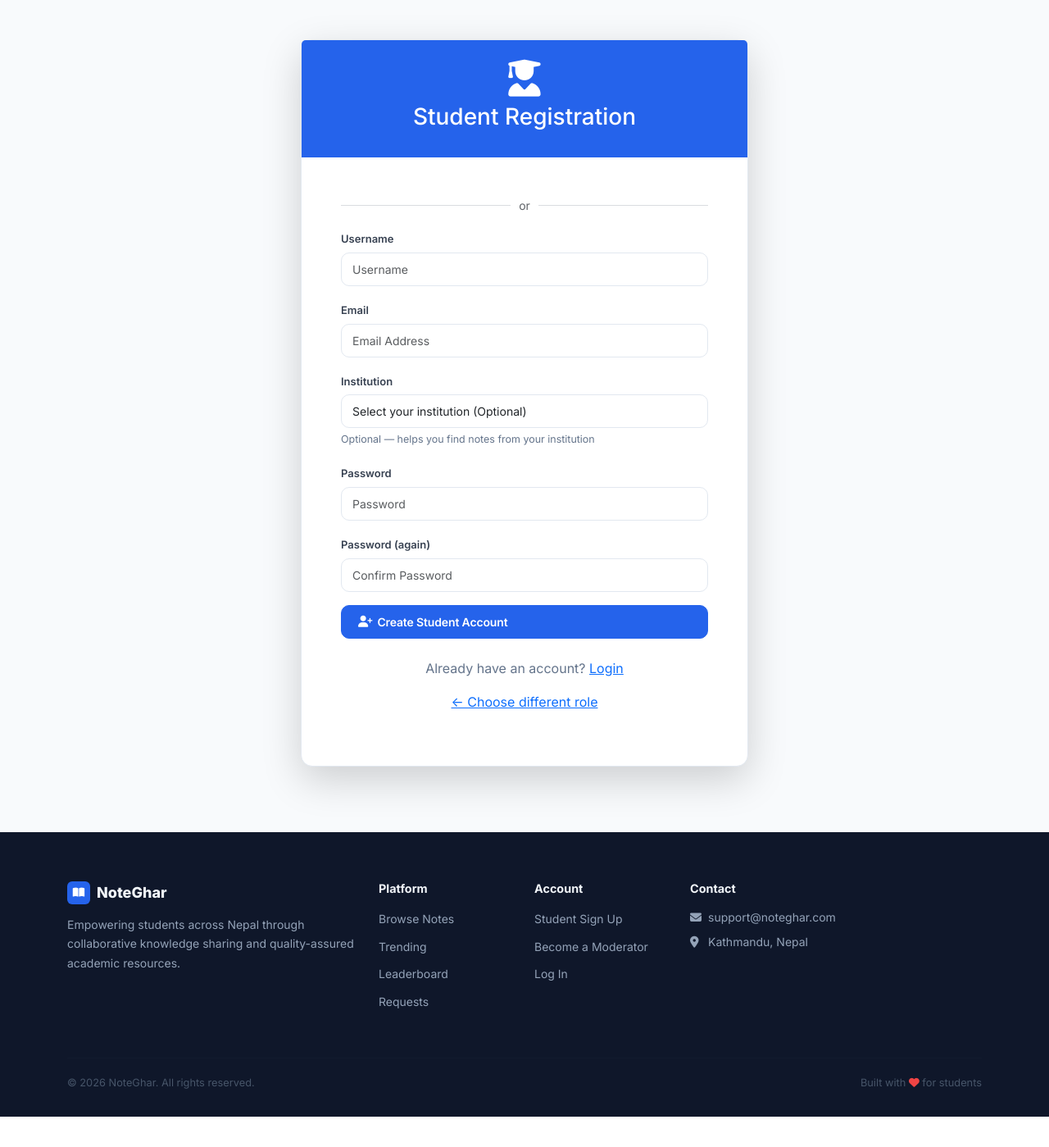
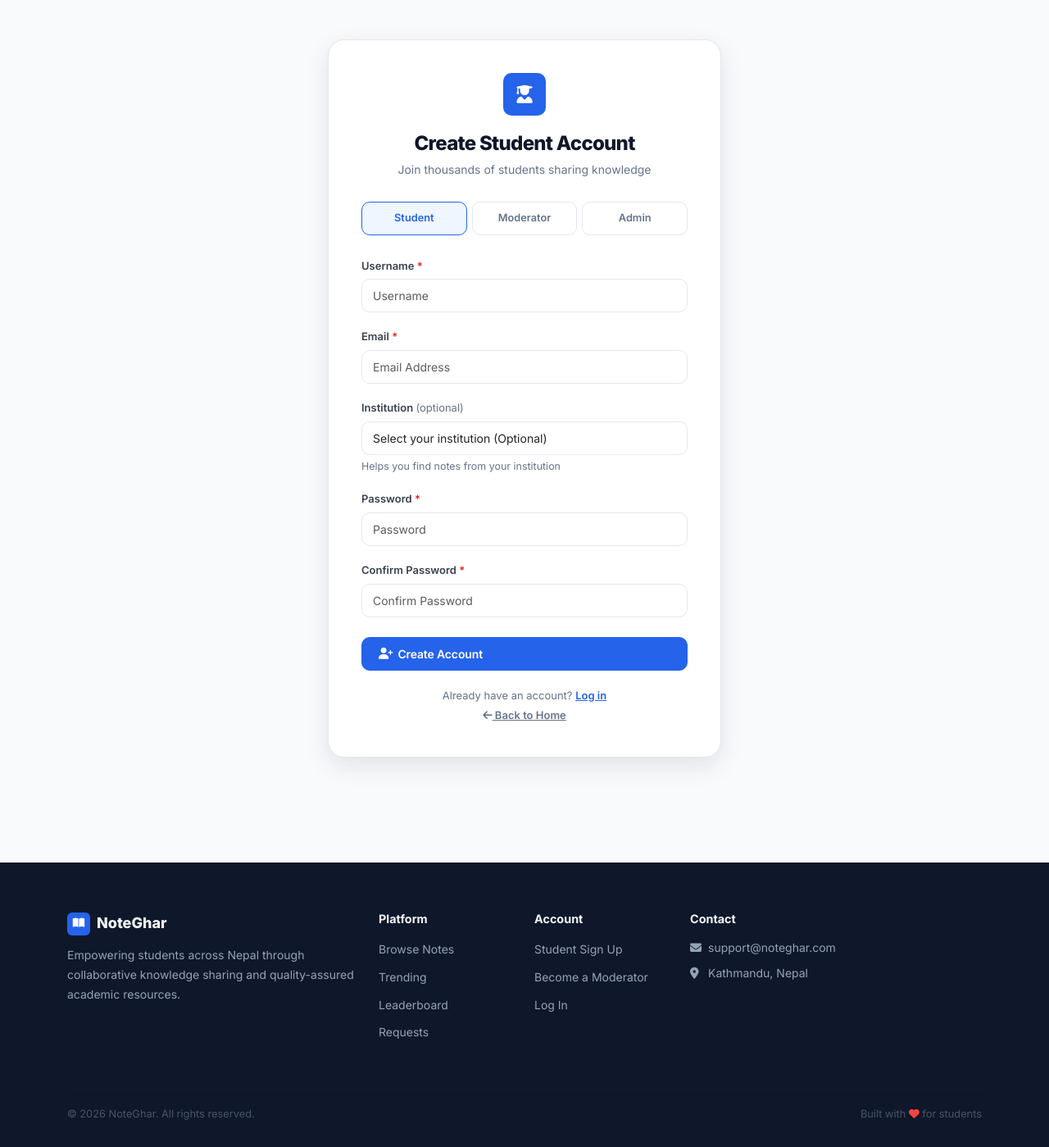
Before and after one commit to w4ib4/Noteghar, a Django app: page /accounts/signup/student/ in a window 1280 px wide. Shown: the part 64-1463 px from the top of the page at 82% size. Before the commit the page ends 1426 px from the top, so only its background shows below. Run offline with Django 5.2, Linux system fonts and the light colour scheme; data that the repository does not hold is empty; some libraries are stand-ins or nearby versions.

Commit message:
Fix signup_student template - correct design with guards

```diff
--- a/core/templates/accounts/signup_student.html
+++ b/core/templates/accounts/signup_student.html
@@ -1,261 +1,172 @@
 {% extends 'base.html' %}
 {% load socialaccount %}
+{% block title %}Student Sign Up — NoteGhar{% endblock %}
 
-{% block title %}Student Registration{% endblock %}
+{% block extra_css %}
+<style>
+.auth-wrap{min-height:calc(100vh - 64px - 200px);display:flex;align-items:flex-start;padding:48px 0;}
+.auth-card{background:var(--surface);border:1px solid var(--border);border-radius:var(--radius-xl);padding:40px;box-shadow:var(--shadow-lg);max-width:480px;width:100%;margin:0 auto;}
+.auth-logo{width:52px;height:52px;border-radius:var(--radius-md);display:flex;align-items:center;justify-content:center;color:#fff;font-size:1.375rem;margin:0 auto 20px;}
+.auth-title{font-size:1.5rem;font-weight:800;color:var(--dark);letter-spacing:-0.03em;text-align:center;margin-bottom:6px;}
+.auth-sub{font-size:.875rem;color:var(--text-muted);text-align:center;margin-bottom:28px;}
+.role-tabs{display:flex;gap:6px;margin-bottom:24px;}
+.role-tab{flex:1;text-align:center;padding:9px 6px;border-radius:var(--radius-md);border:1.5px solid var(--border);font-size:.8rem;font-weight:600;color:var(--text-muted);text-decoration:none;transition:all .15s;}
+.role-tab:hover,.role-tab.active{border-color:var(--primary);color:var(--primary);background:var(--primary-light);}
+.btn-google{background:var(--surface);border:1.5px solid var(--border);color:var(--dark);font-weight:600;font-size:.875rem;display:flex;align-items:center;justify-content:center;gap:10px;padding:11px;border-radius:var(--radius-md);transition:all .18s;width:100%;text-decoration:none;}
+.btn-google:hover{border-color:var(--border-hover);box-shadow:var(--shadow-sm);color:var(--dark);}
+.divider{display:flex;align-items:center;gap:12px;margin:20px 0;}
+.divider::before,.divider::after{content:"";flex:1;height:1px;background:var(--border);}
+.divider span{font-size:.75rem;color:var(--text-muted);font-weight:500;}
+.auth-footer{text-align:center;font-size:.8125rem;color:var(--text-muted);margin-top:20px;}
+.auth-footer a{color:var(--primary);font-weight:600;}
+.field-err{background:#FEF2F2;border:1px solid #FCA5A5;border-radius:8px;padding:7px 12px;color:#991B1B;font-size:.8rem;margin-top:5px;}
+.pw-rule{display:flex;align-items:center;gap:5px;font-size:.78rem;padding:1px 0;}
+.pw-rule.ok{color:#059669;}.pw-rule.fail{color:#DC2626;}
+.pw-match-ok{font-size:.78rem;color:#059669;}.pw-match-fail{font-size:.78rem;color:#DC2626;}
+</style>
+{% endblock %}
 
 {% block content %}
-<div class="container my-5">
-    <div class="row justify-content-center">
-        <div class="col-md-6">
-            <div class="card shadow-lg">
-                <div class="card-header bg-primary text-white text-center py-4">
-                    <i class="fas fa-user-graduate fa-3x mb-2"></i>
-                    <h3>Student Registration</h3>
+<div class="auth-wrap">
+  <div class="container">
+    <div class="auth-card">
+      <div class="auth-logo" style="background:var(--primary);"><i class="fas fa-user-graduate"></i></div>
+      <h1 class="auth-title">Create Student Account</h1>
+      <p class="auth-sub">Join thousands of students sharing knowledge</p>
+
+      <div class="role-tabs">
+        <a href="{% url 'accounts:signup_student' %}" class="role-tab active">Student</a>
+        <a href="{% url 'accounts:signup_moderator' %}" class="role-tab">Moderator</a>
+        <a href="{% url 'accounts:signup_admin' %}" class="role-tab">Admin</a>
       </div>
-                <div class="card-body p-5">
-{% load socialaccount %}
+
       {% get_providers as socialaccount_providers %}
       {% for provider in socialaccount_providers %}{% if provider.id == "google" %}
-                    <!-- Google OAuth Button -->
-{% load socialaccount %}
-                    {% get_providers as socialaccount_providers %}
-                    {% for provider in socialaccount_providers %}{% if provider.id == "google" %}
-                    <a href="{% provider_login_url 'google' %}?next={% url 'core:home' %}"
-                       class="btn btn-google w-100 mb-4">
-                        <svg width="18" height="18" style="margin-right: 12px;" viewBox="0 0 24 24">
-                            <path fill="#4285F4" d="M22.56 12.25c0-.78-.07-1.53-.2-2.25H12v4.26h5.92c-.26 1.37-1.04 2.53-2.21 3.31v2.77h3.57c2.08-1.92 3.28-4.74 3.28-8.09z"/>
-                            <path fill="#34A853" d="M12 23c2.97 0 5.46-.98 7.28-2.66l-3.57-2.77c-.98.66-2.23 1.06-3.71 1.06-2.86 0-5.29-1.93-6.16-4.53H2.18v2.84C3.99 20.53 7.7 23 12 23z"/>
-                            <path fill="#FBBC05" d="M5.84 14.09c-.22-.66-.35-1.36-.35-2.09s.13-1.43.35-2.09V7.07H2.18C1.43 8.55 1 10.22 1 12s.43 3.45 1.18 4.93l2.85-2.22.81-.62z"/>
-                            <path fill="#EA4335" d="M12 5.38c1.62 0 3.06.56 4.21 1.64l3.15-3.15C17.45 2.09 14.97 1 12 1 7.7 1 3.99 3.47 2.18 7.07l3.66 2.84c.87-2.6 3.3-4.53 6.16-4.53z"/>
-                        </svg>
+      <a href="{% provider_login_url 'google' %}?next={% url 'core:home' %}" class="btn-google">
+        <svg width="18" height="18" viewBox="0 0 24 24"><path fill="#4285F4" d="M22.56 12.25c0-.78-.07-1.53-.2-2.25H12v4.26h5.92c-.26 1.37-1.04 2.53-2.21 3.31v2.77h3.57c2.08-1.92 3.28-4.74 3.28-8.09z"/><path fill="#34A853" d="M12 23c2.97 0 5.46-.98 7.28-2.66l-3.57-2.77c-.98.66-2.23 1.06-3.71 1.06-2.86 0-5.29-1.93-6.16-4.53H2.18v2.84C3.99 20.53 7.7 23 12 23z"/><path fill="#FBBC05" d="M5.84 14.09c-.22-.66-.35-1.36-.35-2.09s.13-1.43.35-2.09V7.07H2.18C1.43 8.55 1 10.22 1 12s.43 3.45 1.18 4.93l2.85-2.22.81-.62z"/><path fill="#EA4335" d="M12 5.38c1.62 0 3.06.56 4.21 1.64l3.15-3.15C17.45 2.09 14.97 1 12 1 7.7 1 3.99 3.47 2.18 7.07l3.66 2.84c.87-2.6 3.3-4.53 6.16-4.53z"/></svg>
         Continue with Google
       </a>
-                    {% endif %}{% endfor %}
+      <div class="divider"><span>or sign up with email</span></div>
       {% endif %}{% endfor %}
 
-                    <div class="text-center mb-3">
-                        <div class="divider"><span>or</span></div>
-                    </div>
-
-                    <form method="post" id="studentSignupForm" novalidate>
+      <form method="post" id="signupForm" novalidate>
         {% csrf_token %}
-
         {% if form.non_field_errors %}
-                            <div class="alert alert-danger">
-                                <i class="fas fa-exclamation-circle me-1"></i>
-                                {{ form.non_field_errors }}
+        <div class="alert alert-danger d-flex gap-2 mb-3">
+          <i class="fas fa-exclamation-circle mt-1"></i><div>{{ form.non_field_errors }}</div>
         </div>
         {% endif %}
 
-                        <!-- Username -->
         <div class="mb-3">
-                            <label class="form-label fw-semibold">{{ form.username.label }}</label>
+          <label class="form-label">Username <span style="color:var(--danger);">*</span></label>
           {{ form.username }}
-                            {% if form.username.errors %}
-                                <div class="field-error-box mt-1">
-                                    <i class="fas fa-exclamation-circle me-1"></i>
-                                    {% for error in form.username.errors %}{{ error }}{% endfor %}
+          {% if form.username.errors %}<div class="field-err"><i class="fas fa-exclamation-circle me-1"></i>{% for e in form.username.errors %}{{ e }}{% endfor %}</div>{% endif %}
+        </div>
+        <div class="mb-3">
+          <label class="form-label">Email <span style="color:var(--danger);">*</span></label>
+          {{ form.email }}
+          {% if form.email.errors %}<div class="field-err"><i class="fas fa-exclamation-circle me-1"></i>{% for e in form.email.errors %}{{ e }}{% endfor %}</div>{% endif %}
+        </div>
+        <div class="mb-3">
+          <label class="form-label">Institution <span style="color:var(--text-muted);font-weight:400;">(optional)</span></label>
+          {{ form.institution }}
+          <div class="form-text">Helps you find notes from your institution</div>
+          {% if form.institution.errors %}<div class="field-err">{% for e in form.institution.errors %}{{ e }}{% endfor %}</div>{% endif %}
+        </div>
+        <div class="mb-3">
+          <label class="form-label">Password <span style="color:var(--danger);">*</span></label>
+          {{ form.password1 }}
+          <div id="pw1-fb" class="mt-1"></div>
+          {% if form.password1.errors %}<div class="field-err">{% for e in form.password1.errors %}{{ e }}{% endfor %}</div>{% endif %}
+        </div>
+        <div class="mb-4">
+          <label class="form-label">Confirm Password <span style="color:var(--danger);">*</span></label>
+          {{ form.password2 }}
+          <div id="pw2-fb" class="mt-1"></div>
+          {% if form.password2.errors %}<div class="field-err">{% for e in form.password2.errors %}{{ e }}{% endfor %}</div>{% endif %}
+        </div>
+
+        {{ form.captcha }}
+        {% if form.captcha.errors %}
+        <div class="alert alert-danger d-flex gap-2 mb-3" style="font-size:.8rem;">
+          <i class="fas fa-robot mt-1 flex-shrink-0"></i>
+          <span>reCAPTCHA verification failed. Please try again.</span>
         </div>
         {% endif %}
-                        </div>
 
-                        <!-- Email -->
-                        <div class="mb-3">
-                            <label class="form-label fw-semibold">{{ form.email.label }}</label>
-                            {{ form.email }}
-                            <!-- Email typo warning injected here by global validator in base.html -->
-                            {% if form.email.errors %}
-                                <div class="field-error-box mt-1">
-                                    <i class="fas fa-exclamation-circle me-1"></i>
-                                    {% for error in form.email.errors %}{{ error }}{% endfor %}
-                                </div>
-                            {% endif %}
-                        </div>
-
-                        <!-- Institution -->
-                        <div class="mb-3">
-                            <label class="form-label fw-semibold">{{ form.institution.label }}</label>
-                            {{ form.institution }}
-                            <small class="form-text text-muted">Optional — helps you find notes from your institution</small>
-                            {% if form.institution.errors %}
-                                <div class="field-error-box mt-1">
-                                    <i class="fas fa-exclamation-circle me-1"></i>
-                                    {% for error in form.institution.errors %}{{ error }}{% endfor %}
-                                </div>
-                            {% endif %}
-                        </div>
-
-                        <!-- Password 1 -->
-                        <div class="mb-3">
-                            <label class="form-label fw-semibold">{{ form.password1.label }}</label>
-                            {{ form.password1 }}
-                            <!-- Real-time rules injected below by JS -->
-                            <div id="pw1-feedback" class="mt-1"></div>
-                            {% if form.password1.errors %}
-                                <div class="field-error-box mt-1">
-                                    <i class="fas fa-exclamation-circle me-1"></i>
-                                    {% for error in form.password1.errors %}{{ error }}{% endfor %}
-                                </div>
-                            {% endif %}
-                        </div>
-
-                        <!-- Password 2 -->
-                        <div class="mb-3">
-                            <label class="form-label fw-semibold">{{ form.password2.label }}</label>
-                            {{ form.password2 }}
-                            <div id="pw2-feedback" class="mt-1"></div>
-                            {% if form.password2.errors %}
-                                <div class="field-error-box mt-1">
-                                    <i class="fas fa-exclamation-circle me-1"></i>
-                                    {% for error in form.password2.errors %}{{ error }}{% endfor %}
-                                </div>
-                            {% endif %}
-                        </div>
-
-                        <button type="submit" class="btn btn-primary w-100">
-                            <i class="fas fa-user-plus"></i> Create Student Account
-                        </button>
+        <button type="submit" class="btn btn-primary w-100"><i class="fas fa-user-plus"></i> Create Account</button>
       </form>
 
-                    <div class="text-center mt-4">
-                        <p class="text-muted">
-                            Already have an account?
-                            <a href="{% url 'accounts:student_login' %}">Login</a>
-                        </p>
-                        <p class="text-muted">
-                            <a href="{% url 'accounts:signup_moderator' %}">← Choose different role</a>
-                        </p>
+      <div class="auth-footer">
+        <p class="mb-1">Already have an account? <a href="{% url 'accounts:student_login' %}">Log in</a></p>
+        <p class="mb-0"><a href="{% url 'core:home' %}" style="color:var(--text-muted);"><i class="fas fa-arrow-left"></i> Back to Home</a></p>
       </div>
     </div>
   </div>
 </div>
-    </div>
-</div>
+{% endblock %}
 
-<style>
-.btn-google {
-    background: white;
-    border: 2px solid #dadce0;
-    color: #3c4043;
-    font-weight: 500;
-    padding: 12px 16px;
-    display: flex;
-    align-items: center;
-    justify-content: center;
-    transition: all 0.2s;
-}
-.btn-google:hover {
-    background: #f8f9fa;
-    border-color: #d2d4d6;
-    box-shadow: 0 1px 3px rgba(0,0,0,0.1);
-    color: #3c4043;
-}
-.divider {
-    display: flex;
-    align-items: center;
-    text-align: center;
-}
-.divider::before, .divider::after {
-    content: '';
-    flex: 1;
-    border-bottom: 1px solid #dadce0;
-}
-.divider span {
-    padding: 0 10px;
-    color: #5f6368;
-    font-size: 0.875rem;
-}
+{% block extra_js %}
+<script>
+(function () {
+  var pw1 = document.getElementById('id_password1');
+  var pw2 = document.getElementById('id_password2');
+  var fb1 = document.getElementById('pw1-fb');
+  var fb2 = document.getElementById('pw2-fb');
 
-/* ── Error boxes ─────────────────────────── */
-.field-error-box {
-    background: #FEF2F2;
-    border: 1px solid #FECACA;
-    border-radius: 6px;
-    padding: 7px 12px;
-    color: #DC2626;
-    font-size: 0.82rem;
-}
+  var RULES = [
+    { test: function(v){ return v.length >= 8; }, label: 'At least 8 characters' },
+    { test: function(v){ return /[0-9]/.test(v); }, label: 'At least one number (0-9)' },
+    { test: function(v){ return /[!@#$%^&*()\-_=+\[\]{};:\'",.<>\/?`~\\|]/.test(v); }, label: 'At least one special character (!@#$...)' },
+    { test: function(v){ return !/^\d+$/.test(v); }, label: 'Not entirely numbers' },
+  ];
 
-/* ── Password feedback ───────────────────── */
-.pw-rule {
-    display: flex;
-    align-items: center;
-    gap: 6px;
-    font-size: 0.78rem;
-    padding: 1px 0;
-}
-.pw-rule.ok   { color: #16A34A; }
-.pw-rule.fail { color: #DC2626; }
-.pw-match-ok   { font-size: 0.78rem; color: #16A34A; }
-.pw-match-fail { font-size: 0.78rem; color: #DC2626; }
-</style>
-
-<script>
-document.addEventListener('DOMContentLoaded', function () {
-
-    const pw1 = document.getElementById('id_password1');
-    const pw2 = document.getElementById('id_password2');
-    const fb1 = document.getElementById('pw1-feedback');
-    const fb2 = document.getElementById('pw2-feedback');
-
-    /* Live password rules */
-    function renderPw1Rules(val) {
-        if (!val) { fb1.innerHTML = ''; return; }
-        const rules = [
-            { ok: val.length >= 8,        text: 'At least 8 characters' },
-            { ok: !/^\d+$/.test(val),      text: 'Cannot be entirely numbers' },
-            { ok: !/^(.)\1+$/.test(val),   text: 'Cannot be all the same character' },
-        ];
-        fb1.innerHTML = rules.map(r => {
-            const cls  = r.ok ? 'ok'               : 'fail';
-            const icon = r.ok ? 'fa-check-circle'  : 'fa-times-circle';
-            return `<div class="pw-rule ${cls}"><i class="fas ${icon}"></i> ${r.text}</div>`;
+  function renderRules(v) {
+    if (!fb1) return;
+    if (!v) { fb1.innerHTML = ''; return; }
+    fb1.innerHTML = RULES.map(function(r){
+      var ok = r.test(v);
+      return '<div class="pw-rule ' + (ok?'ok':'fail') + '"><i class="fas fa-' + (ok?'check':'times') + '-circle"></i> ' + r.label + '</div>';
     }).join('');
   }
 
-    /* Live password match */
-    function renderPw2Match(val) {
-        if (!val || !pw1) { fb2.innerHTML = ''; return; }
-        if (pw1.value === val) {
-            fb2.innerHTML = '<div class="pw-match-ok"><i class="fas fa-check-circle"></i> Passwords match</div>';
-        } else {
-            fb2.innerHTML = '<div class="pw-match-fail"><i class="fas fa-times-circle"></i> Passwords do not match</div>';
-        }
+  function renderMatch(v) {
+    if (!fb2) return;
+    if (!v || !pw1) { fb2.innerHTML = ''; return; }
+    var ok = pw1.value === v;
+    fb2.innerHTML = '<div class="' + (ok?'pw-match-ok':'pw-match-fail') + '"><i class="fas fa-' + (ok?'check':'times') + '-circle"></i> ' + (ok?'Passwords match':'Passwords do not match') + '</div>';
   }
 
-    if (pw1) pw1.addEventListener('input', function () {
-        renderPw1Rules(pw1.value);
-        if (pw2 && pw2.value) renderPw2Match(pw2.value);
-    });
-    if (pw2) pw2.addEventListener('input', function () { renderPw2Match(pw2.value); });
+  if (pw1) { pw1.addEventListener('input', function(){ renderRules(pw1.value); if (pw2 && pw2.value) renderMatch(pw2.value); }); }
+  if (pw2) pw2.addEventListener('input', function(){ renderMatch(pw2.value); });
 
-    /* Block submit on validation failures */
-    const form = document.getElementById('studentSignupForm');
-    if (form) {
-        form.addEventListener('submit', function (e) {
-            let blocked = false;
+  var TLD    = {'.con':'.com','.cmo':'.com','.ocm':'.com','.cpm':'.com','.coml':'.com','.ney':'.net','.ogr':'.org'};
+  var DOMAIN = {'gmeel.com':'gmail.com','gmial.com':'gmail.com','gamil.com':'gmail.com','gmal.com':'gmail.com','gnail.com':'gmail.com','gmail.con':'gmail.com','yaho.com':'yahoo.com','hotmial.com':'hotmail.com','outlok.com':'outlook.com'};
 
-            if (pw1 && /^\d+$/.test(pw1.value)) {
-                renderPw1Rules(pw1.value);
-                blocked = true;
-            }
-            if (pw1 && pw1.value.length > 0 && pw1.value.length < 8) {
-                renderPw1Rules(pw1.value);
-                blocked = true;
-            }
-            if (pw1 && pw2 && pw1.value && pw2.value && pw1.value !== pw2.value) {
-                renderPw2Match(pw2.value);
-                blocked = true;
+  function checkEmail(v) {
+    if (!v || v.indexOf('@') === -1) return null;
+    var lo = v.toLowerCase().trim(), at = lo.lastIndexOf('@'), dom = lo.slice(at+1);
+    if (DOMAIN[dom]) return lo.slice(0,at+1)+DOMAIN[dom];
+    var keys = Object.keys(TLD);
+    for (var i=0; i<keys.length; i++) { if (lo.slice(-keys[i].length) === keys[i]) return lo.slice(0,-keys[i].length)+TLD[keys[i]]; }
+    return null;
   }
 
-            if (blocked) {
-                e.preventDefault();
-                // Scroll to first failing field
-                const firstFail = form.querySelector('.pw-rule.fail, .pw-match-fail');
-                if (firstFail) firstFail.scrollIntoView({ behavior: 'smooth', block: 'center' });
+  function handleEmail(input) {
+    var sug = checkEmail(input.value);
+    var hint = input.parentNode.querySelector('.ng-email-hint');
+    if (!sug) { if (hint) hint.remove(); return; }
+    if (!hint) {
+      hint = document.createElement('div');
+      hint.className = 'ng-email-hint';
+      hint.style.cssText = 'margin-top:6px;padding:8px 12px;background:#FFFBEB;border:1px solid #FCD34D;border-radius:8px;font-size:.82rem;color:#78350F;display:flex;align-items:center;gap:8px;';
+      input.parentNode.insertBefore(hint, input.nextSibling);
     }
-        });
+    hint.innerHTML = '<i class="fas fa-exclamation-triangle"></i><span>Did you mean <strong class="ng-sug" style="cursor:pointer;text-decoration:underline;">' + sug + '</strong>?</span>';
+    hint.querySelector('.ng-sug').onclick = function(){ input.value = sug; hint.remove(); };
   }
-});
+
+  document.querySelectorAll('input[type="email"],input[name="email"]').forEach(function(i){ i.addEventListener('blur', function(){ handleEmail(i); }); });
+})();
 </script>
 {% endblock %}
```
Lines whose indentation alone changed are shown as unchanged.
